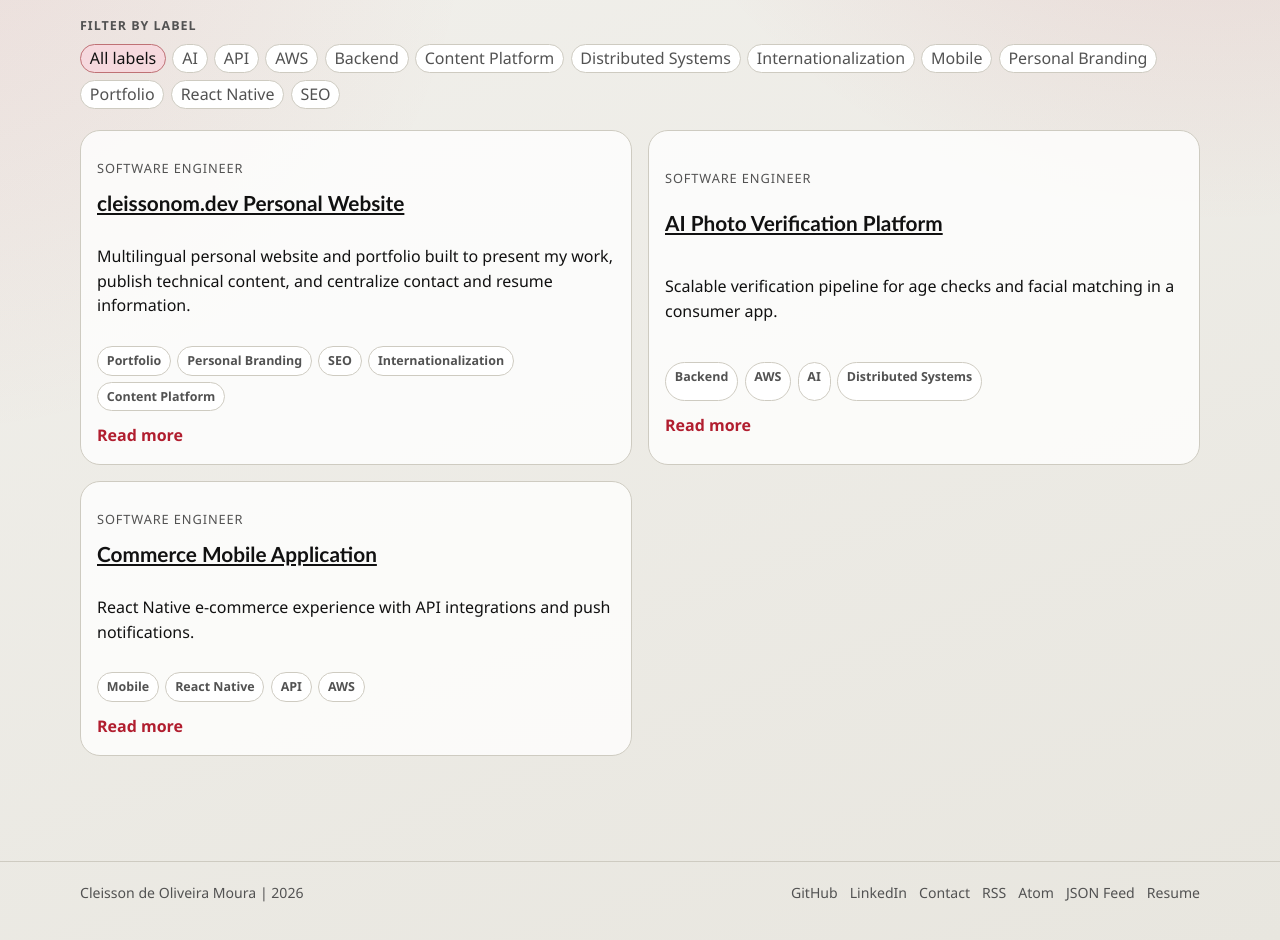
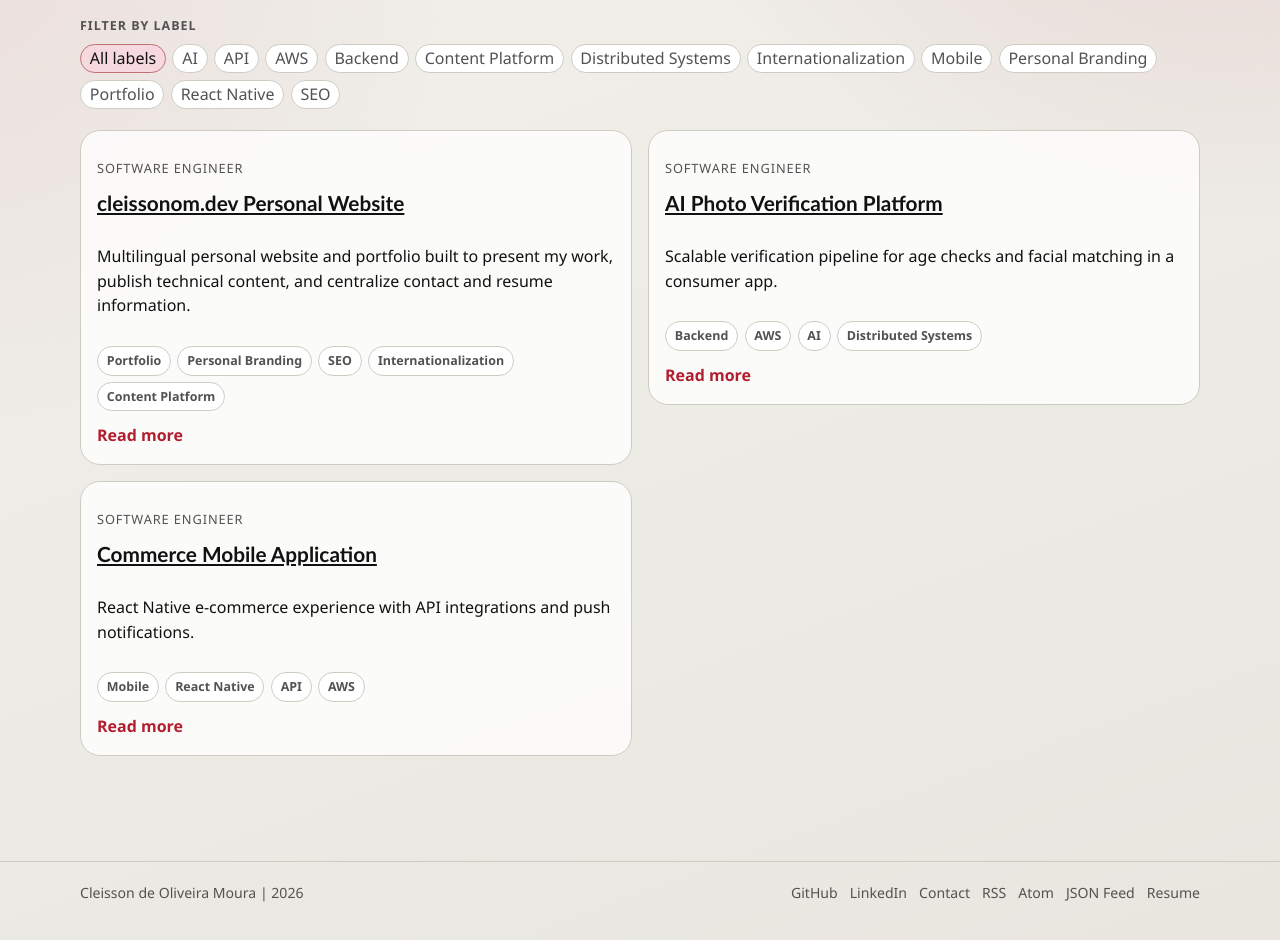
Before and after one commit to cleissonom/website, a Next.js app: page /en-US/projects in a window 1280 px wide. Shown: the part 360-1300 px from the top of the page. Built offline with nearby package versions, Linux system fonts and the light colour scheme.

Commit message:
fix(projects): prevent sibling cards from stretching on hover
-Scope the projects grid with `projects-grid` and set `align-items: start` so only the hovered card expands.

```diff
--- a/app/globals.css
+++ b/app/globals.css
@@ -403,6 +403,10 @@ h3 {
   gap: 1rem;
 }
 
+.projects-grid {
+  align-items: start;
+}
+
 .card {
   background: var(--surface);
   border: 1px solid var(--border);
--- a/components/project-list-with-filters.tsx
+++ b/components/project-list-with-filters.tsx
@@ -74,7 +74,7 @@ export function ProjectListWithFilters({
       </section>
 
       {filteredProjects.length > 0 ? (
-        <div className="grid">
+        <div className="grid projects-grid">
           {filteredProjects.map((project) => (
             <ProjectCard
               key={project.slug}
```
Also changed, not shown: next-env.d.ts.
